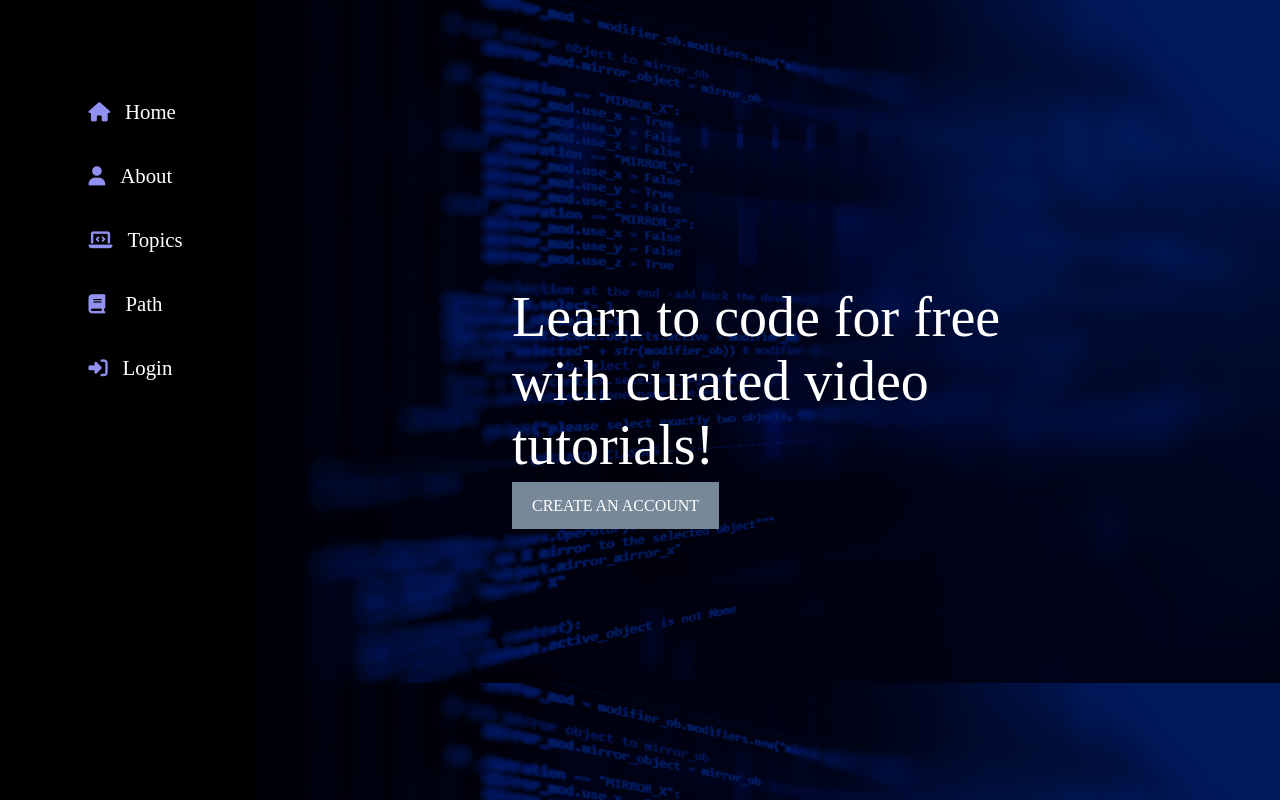
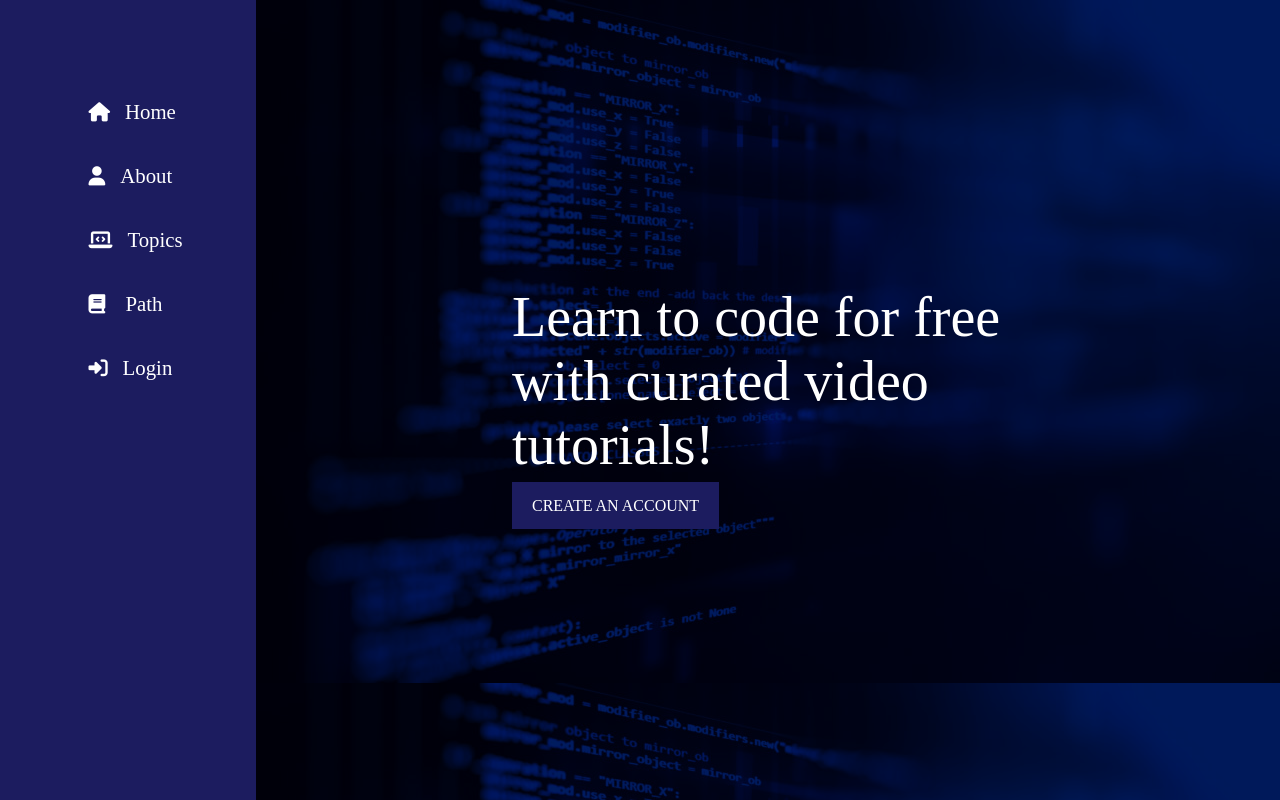
Before and after one commit to mark-okoth/vue-school-tutorial-app, a Vue app: page /#/ in a window 1280 px wide. Built offline with nearby package versions, Linux system fonts and the light colour scheme; what vue-core-video-player would draw is missing.

Commit message:
general animations

```diff
--- a/src/components/navbar/navbar.vue
+++ b/src/components/navbar/navbar.vue
@@ -35,7 +35,7 @@
 
   nav{
     width: 20vw;
-    background: black;
+    background:rgb(28, 28, 95);
     height: 100vh;
   }
   .nav-container{
@@ -63,7 +63,7 @@
     margin: 0 15px;
     font-size: 1.2rem;
     text-align: left;
-    color: rgb(145, 145, 241);
+    color: white;
 
   }
 
--- a/src/views/About.vue
+++ b/src/views/About.vue
@@ -80,8 +80,15 @@ h2 {
 a {
   text-decoration: none;
   padding: 15px 20px;
-  background: lightslategray;
-  margin-left: 20px;
+  background:rgb(28, 28, 95);
+  margin-right: 20px;
   border-radius: 5px;
+  transition: all 500ms ease-in-out;
+}
+
+a:hover{
+  background: white;
+  border: ipx solid lightslategrey;
+  color: slateblue;
 }
 </style>
--- a/src/views/Home.vue
+++ b/src/views/Home.vue
@@ -36,8 +36,9 @@ export default {
 }
 .home-container a{
   text-decoration: none;
-  background:lightslategray;
+  background:rgb(28, 28, 95);
   padding: 15px 20px;
+  transition: all 500ms ease-in-out;
 }
 
 .home-container a:hover{
```
